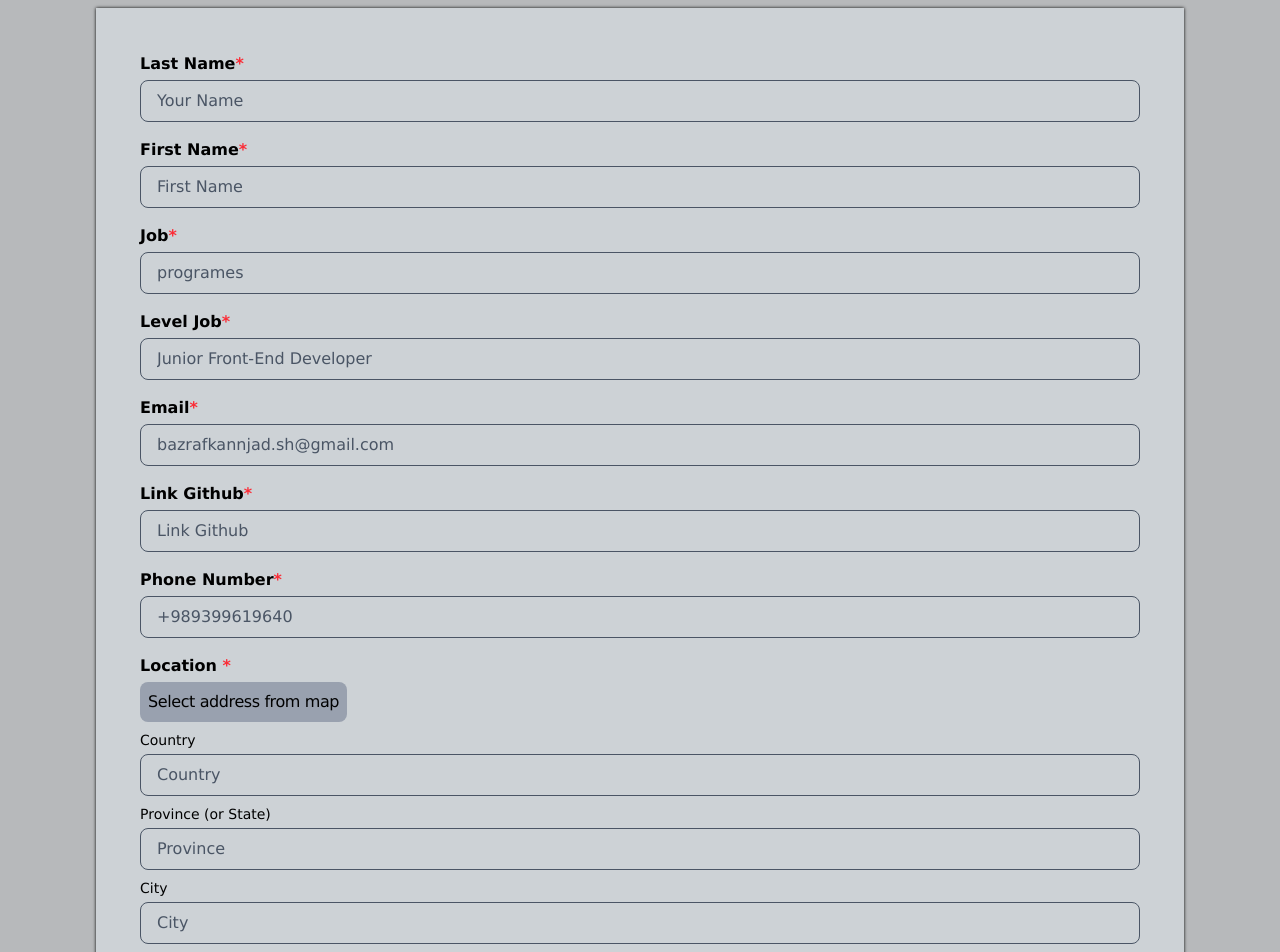
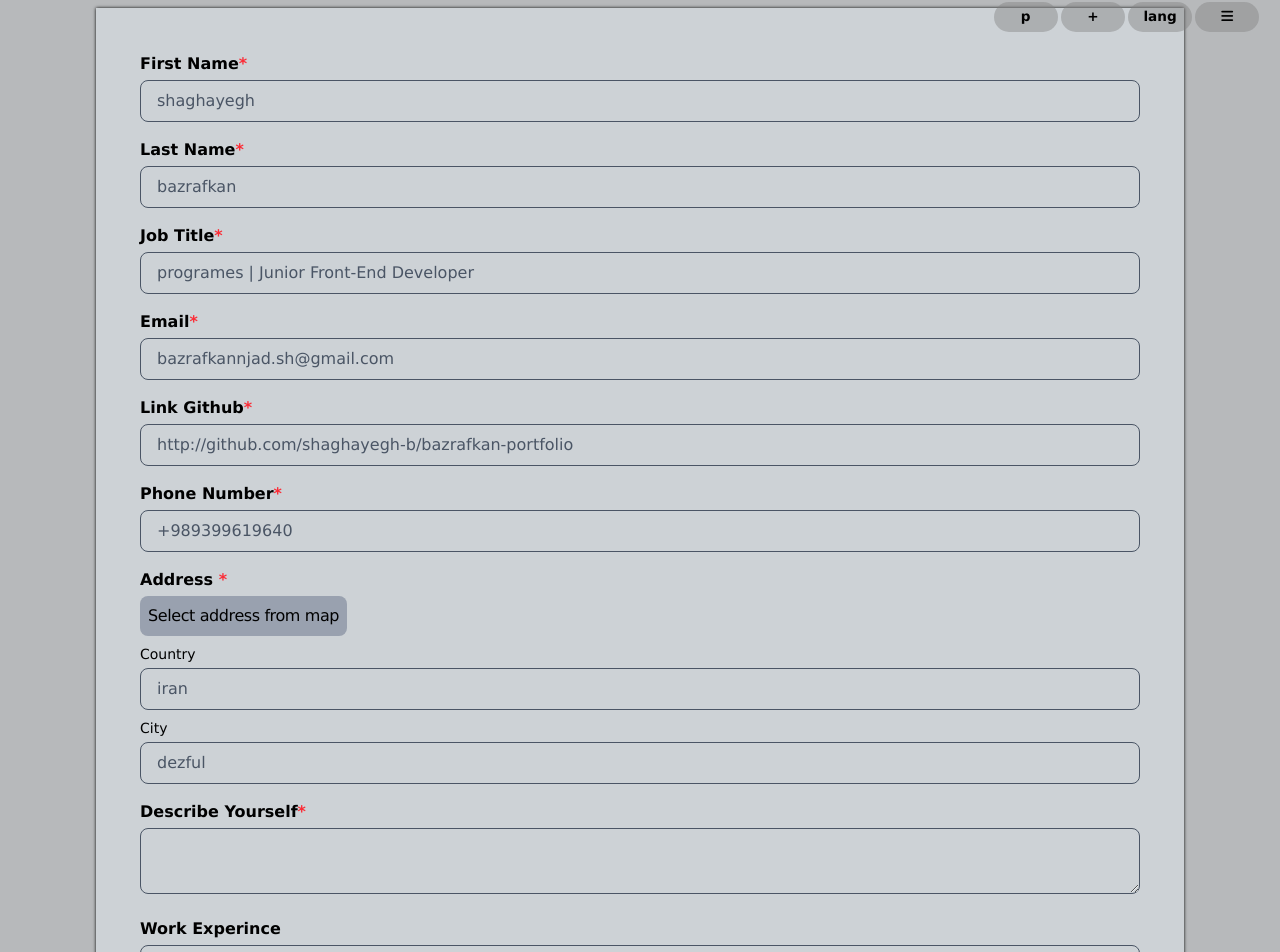
Before and after one commit to shaghayegh-b/bazrafkan-portfolio, a React (Vite) app: page /bazrafkan-portfolio/CreatePortfolio in a window 1280 px wide. Shown: the top 952 px of the page. Built offline with nearby package versions, Linux system fonts and the light colour scheme.

Commit message:
ادامه تغییرات صفحه ساخت پورتفولیو

```diff
--- a/src/locales/en.json
+++ b/src/locales/en.json
@@ -52,6 +52,21 @@
   "footerp1":"My portfolio is a reflection of my growth journey in the world of programming and design.",
   "footerp2":"Built with React and Tailwind CSS, powered by Vite, and deployed via ",
   "footerp3":"Designed and developed with a focus on speed, simplicity, and responsiveness using modern web technologies.",
-  "footerp4":"Every line of this site is a piece of my learning path — crafted with love and passion :)"
-
+  "footerp4":"Every line of this site is a piece of my learning path — crafted with love and passion :)",
+ "First Name":"First Name",
+  "Last Name":"Last Name",
+  "Job Title":"Job Title",
+  "Email":"Email",
+  "Link Github":"Link Github",
+  "Phone Number":"Phone Number",
+  "Address":"Address",
+  "Describe Yourself":"Describe Yourself",
+"shaghayegh":"shaghayegh",
+"bazrafkan":"bazrafkan",
+"SelectLocation":"Select address from map",
+"Country":"Country",
+"iran":"iran",
+"khozestan":"khozestan",
+"City":"City",
+"ahvaz":"dezful"
 }
--- a/src/locales/fa.json
+++ b/src/locales/fa.json
@@ -52,5 +52,21 @@
   "footerp1":"پورتفولیوی من، بازتابی از مسیر رشد من در دنیای برنامه‌نویسی و طراحی...",
   "footerp2":"توسعه داده شده با React و Tailwind CSS، مدیریت شده با Vite، و منتشر شده از طریق ",
   "footerp3":"طراحی و پیاده‌سازی با تمرکز بر سرعت، سادگی و واکنش‌گرایی با استفاده از تکنولوژی‌های مدرن وب.",
-  "footerp4":"هر خط از این سایت، تکه‌ای از مسیر یادگیری منه که با عشق و علاقه ساخته شده :)"
+  "footerp4":"هر خط از این سایت، تکه‌ای از مسیر یادگیری منه که با عشق و علاقه ساخته شده :)",
+  "First Name":"اسم",
+  "Last Name":"فامیل",
+  "Job Title":"عنوان شغل",
+  "Email":"ایمیل",
+  "Link Github":"لینک گیت هاب",
+  "Phone Number":"شماره موبایل",
+  "Address":"ادرس",
+  "Describe Yourself":"چند جمله درباره خود بنویسید",
+  "shaghayegh":"شقایق",
+  "bazrafkan":"بزرافکن",
+  "SelectLocation":"انتخاب ادرس از نقشه",
+  "Country":"کشور",
+  "iran":"ایران",
+  "khozestan":"خوزستان",
+  "City":"شهر",
+  "ahvaz":"دزفول"
   }
--- a/src/pages/CreatePortfolio/CreatePortfolio.jsx
+++ b/src/pages/CreatePortfolio/CreatePortfolio.jsx
@@ -1,81 +1,67 @@
 import { useTranslation } from "react-i18next";
 import MainLocation from "./Location/MainLocation";
-import { useState } from "react";
+import { useEffect, useState } from "react";
 import { NavLink } from "react-router-dom";
+import Meno from "../../components/Meno/Meno";
 export default function CreatePortfolio() {
-  const { t } = useTranslation();
+  const { t, i18n } = useTranslation();
   const [Selectaddress, setSelectaddress] = useState(false);
+  useEffect(() => {
+    const dir = i18n.language === "fa" ? "rtl" : "ltr";
+    document.documentElement.dir = dir;
+    document.body.classList.toggle("rtl", dir === "rtl");
+  }, [i18n.language]);
   console.log(location);
   return (
     <>
-      <section className="my-2 m-auto w-[85%] p-9 ">
+      <section className="my-2 m-auto w-[85%] p-9 relative">
+        <div
+          className={`parentmeno fixed top-[0]
+            ${i18n.language === "fa" ? "left-[1.2rem]" : "right-[1.2rem]"}
+        `}
+        >
+          <Meno></Meno>
+        </div>
         <form>
-          {/*  Last Name */}
+          {/* first name */}
           <div className="p-2">
-            <label
-              htmlFor="lnameuser"
-              className="block mb-1 font-[600]"
-            >
-              Last Name
+            <label htmlFor="fnameuser" className="block mb-1 font-[600]">
+              {t("First Name")}
               <span className="text-red-500">*</span>
             </label>
             <input
               required
-              placeholder={t("placeholdername")}
+              placeholder={t("shaghayegh")}
+              className="w-full rounded-lg px-4 py-2  border border-gray-600 text-gray-700 placeholder-gray-600 focus:outline-none focus:ring-1 focus:ring-gray-800"
+              id="fnameuser"
+              name="fnameuser"
+              type="text"
+            />
+          </div>
+          {/*  Last Name */}
+          <div className="p-2">
+            <label htmlFor="lnameuser" className="block mb-1 font-[600]">
+              {t("Last Name")}
+              <span className="text-red-500">*</span>
+            </label>
+            <input
+              required
+              placeholder={t("bazrafkan")}
               className="w-full rounded-lg px-4 py-2  border border-gray-600 text-gray-700 placeholder-gray-600 focus:outline-none focus:ring-1 focus:ring-gray-800"
               id="lnameuser"
               name="lnameuser"
               type="text"
             />
           </div>
-          {/* first name */}
+          {/*  Job Title */}
           <div className="p-2">
-            <label
-              htmlFor="fnameuser"
-              className="block mb-1 font-[600]"
-            >
-              First Name
+            <label htmlFor="Leveljob" className="block mb-1 font-[600]">
+              {t("Job Title")}
               <span className="text-red-500">*</span>
             </label>
             <input
               required
-              placeholder="First Name"
-              className="w-full rounded-lg px-4 py-2  border border-gray-600 text-gray-700 placeholder-gray-600 focus:outline-none focus:ring-1 focus:ring-gray-800"
-              id="fnameuser"
-              name="fnameuser"
-              type="text"
-            />
-          </div>
-          {/*  Job */}
-          <div className="p-2">
-            <label
-              htmlFor="job"
-              className="block mb-1 font-[600]"
-            >
-              Job
-              <span className="text-red-500">*</span>
-            </label>
-            <input
-              required
-              placeholder="programes"
-              className="w-full rounded-lg px-4 py-2  border border-gray-600 text-gray-700 placeholder-gray-600 focus:outline-none focus:ring-1 focus:ring-gray-800"
-              id="job"
-              name="job"
-              type="text"
-            />
-          </div>
-          {/*  Level Job */}
-          <div className="p-2">
-            <label
-              htmlFor="Leveljob"
-              className="block mb-1 font-[600]"
-            >
-              Level Job
-              <span className="text-red-500">*</span>
-            </label>
-            <input
-              required
-              placeholder="Junior Front-End Developer"
+              placeholder={t("job")}
               className="w-full rounded-lg px-4 py-2  border border-gray-600 text-gray-700 placeholder-gray-600 focus:outline-none focus:ring-1 focus:ring-gray-800"
               id="Leveljob"
               name="Leveljob"
@@ -84,11 +70,8 @@ export default function CreatePortfolio() {
           </div>
           {/* email */}
           <div className="p-2">
-            <label
-              htmlFor="emailuser"
-              className="block mb-1 font-[600]"
-            >
-              Email
+            <label htmlFor="emailuser" className="block mb-1 font-[600]">
+              {t("Email")}
               <span className="text-red-500">*</span>
             </label>
             <input
@@ -102,16 +85,13 @@ export default function CreatePortfolio() {
           </div>
           {/* git hub */}
           <div className="p-2">
-            <label
-              htmlFor="githubuser"
-              className="block mb-1 font-[600]"
-            >
-              Link Github
+            <label htmlFor="githubuser" className="block mb-1 font-[600]">
+              {t("Link Github")}
               <span className="text-red-500">*</span>
             </label>
             <input
               required
-              placeholder="Link Github"
+              placeholder="http://github.com/shaghayegh-b/bazrafkan-portfolio"
               className="w-full rounded-lg px-4 py-2  border border-gray-600 text-gray-700 placeholder-gray-600 focus:outline-none focus:ring-1 focus:ring-gray-800"
               id="githubuser"
               name="githubuser"
@@ -120,11 +100,8 @@ export default function CreatePortfolio() {
           </div>
           {/* Phone Number */}
           <div className="p-2">
-            <label
-              htmlFor="phoneNumberuser"
-              className="block mb-1 font-[600]"
-            >
-              Phone Number
+            <label htmlFor="phoneNumberuser" className="block mb-1 font-[600]">
+              {t("Phone Number")}
               <span className="text-red-500">*</span>
             </label>
             <input
@@ -139,7 +116,7 @@ export default function CreatePortfolio() {
           {/* location */}
           <div className="p-2 ">
             <h2 className="block mb-1 font-[600]">
-              Location <span className="text-red-500">*</span>
+              {t("Address")} <span className="text-red-500">*</span>
             </h2>
             <div className="flex flex-col gap-2 mt-1">
               <div className="">
@@ -149,51 +126,30 @@ export default function CreatePortfolio() {
                   type="button"
                   className="h-[fit-content] tracking-tight text-center p-2 inline-block hover:bg-gray-500 bg-gray-400 rounded-lg  "
                 >
-                Select address from map
+                  {t("SelectLocation")}
                 </NavLink>
               </div>
               <div className=" flex flex-col ">
-                <label
-                  htmlFor="Country"
-                  className="block text-sm mb-1"
-                >
-                  Country
+                <label htmlFor="Country" className="block text-sm mb-1">
+                  {t("Country")}
                 </label>
                 <input
                   required
-                  placeholder="Country"
+                  placeholder={t("iran")}
                   className="w-full rounded-lg px-4 py-2  border border-gray-600 text-gray-700 placeholder-gray-600 focus:outline-none focus:ring-1 focus:ring-gray-800"
                   id="Country"
                   name="Country"
                   type="text"
                 />
               </div>
+
               <div className=" flex flex-col">
-                <label
-                  htmlFor="Province"
-                  className="block text-sm mb-1 "
-                >
-                  Province (or State)
+                <label htmlFor="City" className="block   text-sm mb-1">
+                  {t("City")}
                 </label>
                 <input
                   required
-                  placeholder="Province"
-                  className="w-full rounded-lg px-4 py-2  border border-gray-600 text-gray-700 placeholder-gray-600 focus:outline-none focus:ring-1 focus:ring-gray-800"
-                  id="Province"
-                  name="Province"
-                  type="text"
-                />
-              </div>
-              <div className=" flex flex-col">
-                <label
-                  htmlFor="City"
-                  className="block   text-sm mb-1"
-                >
-                  City
-                </label>
-                <input
-                  required
-                  placeholder="City"
+                  placeholder={t("ahvaz")}
                   className="w-full rounded-lg px-4 py-2  border border-gray-600 text-gray-700 placeholder-gray-600 focus:outline-none focus:ring-1 focus:ring-gray-800"
                   id="City"
                   name="City"
@@ -204,16 +160,12 @@ export default function CreatePortfolio() {
           </div>
           {/* About Me */}
           <div className="p-2">
-            <label
-              htmlFor="phoneNumberuser"
-              className="block mb-1 font-[600]"
-            >
-              About Me
+            <label htmlFor="phoneNumberuser" className="block mb-1 font-[600]">
+              {t("Describe Yourself")}
               <span className="text-red-500">*</span>
             </label>
             <textarea
               required
-              placeholder="write asummary about yourself"
               className="w-full rounded-lg px-4 py-2  border border-gray-600 text-gray-700 placeholder-gray-600 focus:outline-none focus:ring-1 focus:ring-gray-800"
               id="phoneNumberuser"
               name="phoneNumberuser"
@@ -222,14 +174,10 @@ export default function CreatePortfolio() {
           </div>
           {/* Work Experince */}
           <div className="p-2">
-            <label
-              htmlFor="phoneNumberuser"
-              className="block mb-1 font-[600]"
-            >
-              Work Experince
+            <label htmlFor="phoneNumberuser" className="block mb-1 font-[600]">
+              {t("Work Experince")}
             </label>
             <input
-              placeholder="write about your experiences"
               className="w-full rounded-lg px-4 py-2  border border-gray-600 text-gray-700 placeholder-gray-600 focus:outline-none focus:ring-1 focus:ring-gray-800"
               id="phoneNumberuser"
               name="phoneNumberuser"
```
Lines whose indentation alone changed are shown as unchanged.
